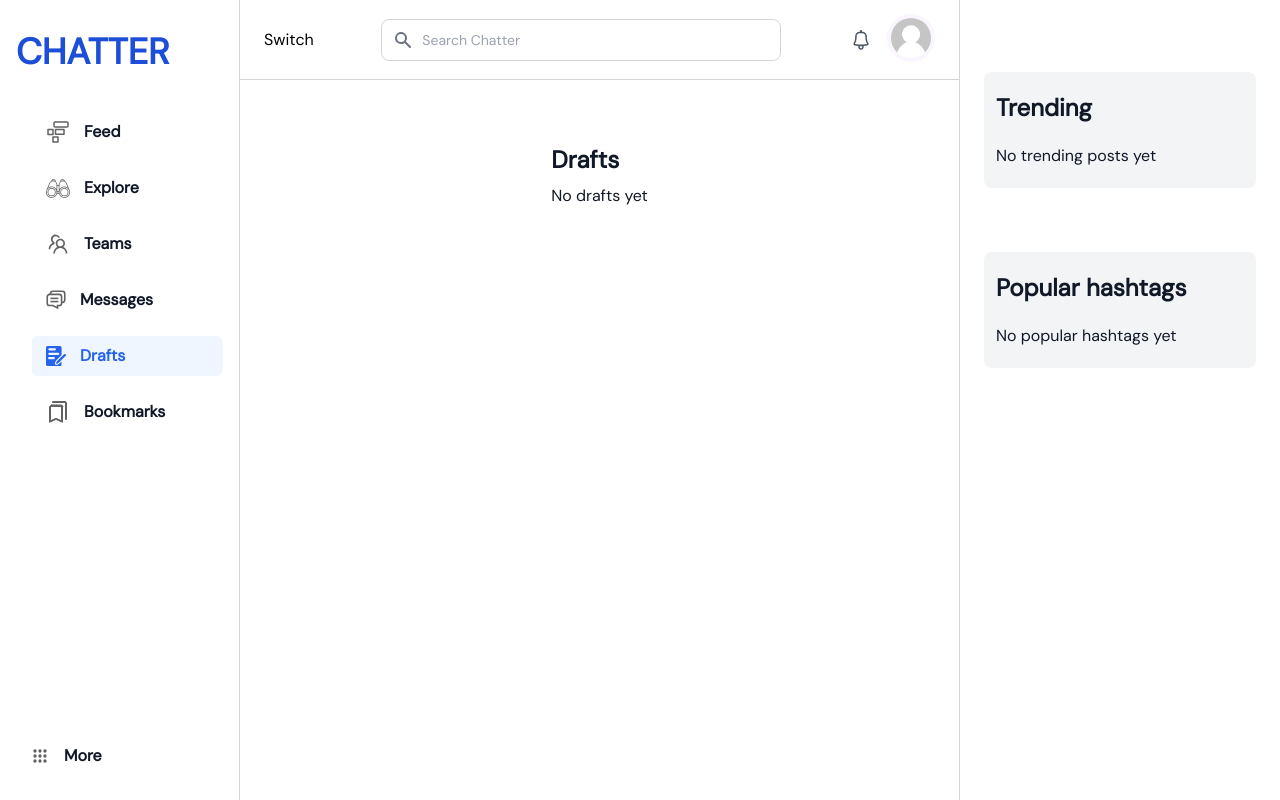
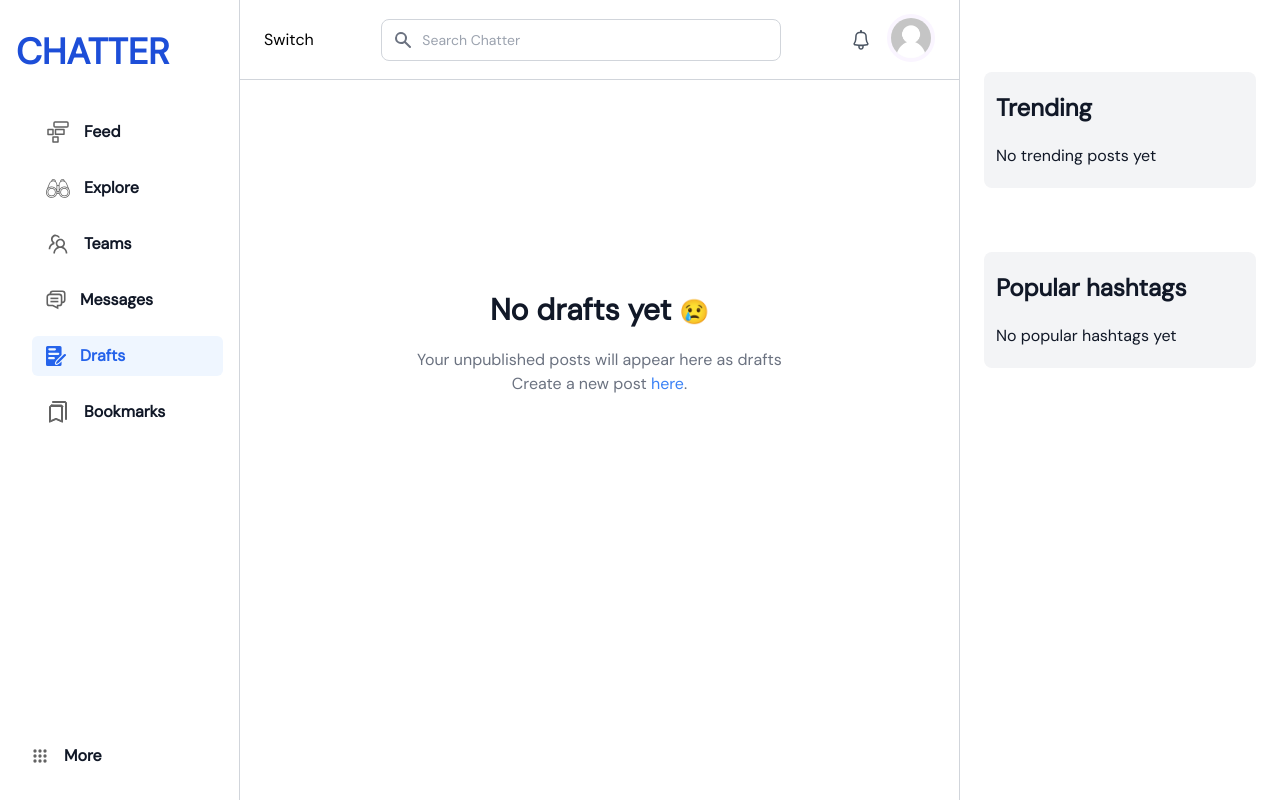
Before and after one commit to muzardemoses/Chatter-app, a React (Vite) app: page /drafts in a window 1280 px wide. Built offline with nearby package versions, Linux system fonts and the light colour scheme; no server answers.

Commit message:
Add auto-save functionality to create content page and add changes to some pages

```diff
--- a/src/Config/store.ts
+++ b/src/Config/store.ts
@@ -14,6 +14,7 @@ export const store = configureStore({
     serialize : true,
   },
 
+  //devTools: false,
 
 })
 
--- a/src/Pages/Dashboard/CreateContent.tsx
+++ b/src/Pages/Dashboard/CreateContent.tsx
@@ -1,4 +1,4 @@
-import { useState, useRef } from 'react'
+import { useState, useRef, useEffect } from 'react'
 import { useNavigate } from 'react-router-dom';
 import { useSelector } from 'react-redux'
 import { selectUser } from '../../Config/userSlice'
@@ -41,6 +41,8 @@ export const CreateContent = () => {
     const loggedInUser = useSelector(selectUser);
 
     const [showMediaOptions, setShowMediaOptions] = useState(false)
+
+
 
     const [title, setTitle] = useState("")
     const [content, setContent] = useState("")
@@ -142,6 +144,25 @@ export const CreateContent = () => {
         }
     };
 
+    useEffect(() => {
+        // Retrieve the saved title and content from localStorage
+        const savedTitle = localStorage.getItem('title');
+        const savedContent = localStorage.getItem('content');
+
+        // If the saved title and content exist, update the state with the saved values
+        if (savedTitle) {
+            setTitle(savedTitle);
+        }
+        if (savedContent) {
+            setContent(savedContent);
+        }
+    }, []); // Run this effect only once on component mount
+
+    useEffect(() => {
+        // Save the current title and content to localStorage whenever they change
+        localStorage.setItem('title', title);
+        localStorage.setItem('content', content);
+    }, [title, content]);
 
     const createPost = async () => {
         setLoading(true);
@@ -222,8 +243,8 @@ export const CreateContent = () => {
             <div className="w[900px] min-h-screen py-9 px-8 border border-gray-300 rounded-lg flex flex-col gap-10 2xl:gap-7 xl:px-4 md:gap-6">
                 <button
                     onClick={createPost}
-                    className={`self-end bg-blue-700 text-white w-36 py-4 rounded-lg text-base font-medium xl:py-3 md:w-28 md:py-2 ${loading || title.trim() === ""  && "opacity-50"}`}
-                    disabled={loading || title.trim() === "" || content.trim() === ""}
+                    className={`self-end bg-blue-700 text-white w-36 py-4 rounded-lg text-base font-medium xl:py-3 md:w-28 md:py-2 ${loading && "opacity-50"}`}
+                    disabled={loading}
                 >
                     {loading ? 'Publishing...' : 'Publish'}
                 </button>
--- a/src/Pages/Dashboard/Drafts.tsx
+++ b/src/Pages/Dashboard/Drafts.tsx
@@ -1,14 +1,26 @@
+import { Link } from "react-router-dom"
+
 export const Drafts = () => {
     return (
         <div className="flex flex-col gap-4 items-center h-screen pt-16">
-        <div className="flex flex-col gap-2">
-            <h4 className="text-gray-900 text-2xl font-semibold">
-                Drafts
-            </h4>
-            <p className="text-gray-900 text-base font-medium">
-                No drafts yet
-            </p>
+            <div className='flex justify-center flex-col items-center h-[400px] gap-5'>
+                <h4 className='text-3xl font-semibold text-gray-900'>
+                    No drafts yet
+                    <span className='ml-2 text-2xl font-semibold text-gray-900'>
+                        😢
+                    </span>
+                </h4>
+                <p className='text-gray-500 text-center'>
+                    Your unpublished posts will appear here as drafts
+                    <br />
+                    <span >
+                        Create a new post {" "}
+                        <Link to='/create-content' className='text-blue-500 hover:underline'>
+                            here
+                        </Link>.
+                    </span>
+                </p>
+            </div>
         </div>
-    </div>
     )
 }
--- a/src/Pages/Dashboard/Explore.tsx
+++ b/src/Pages/Dashboard/Explore.tsx
@@ -1,7 +1,7 @@
 export const Explore = () => {
     return (
         <div className="flex flex-col gap-4 items-center h-screen pt-16">
-            <div className="flex flex-col gap-2">
+            <div className="flex flex-col gap-2 text-center">
                 <h4 className="text-gray-900 text-2xl font-semibold">
                     Explore
                 </h4>
--- a/src/Pages/Dashboard/Teams.tsx
+++ b/src/Pages/Dashboard/Teams.tsx
@@ -1,7 +1,7 @@
 export const Teams = () => {
     return (
         <div className="flex flex-col gap-4 items-center h-screen pt-16">
-            <div className="flex flex-col gap-2">
+            <div className="flex flex-col gap-2 text-center">
                 <h4 className="text-gray-900 text-2xl font-semibold">
                     Teams
                 </h4>
```
Also changed, not shown: 1 other file (tests, documents, lock files or other folders).
